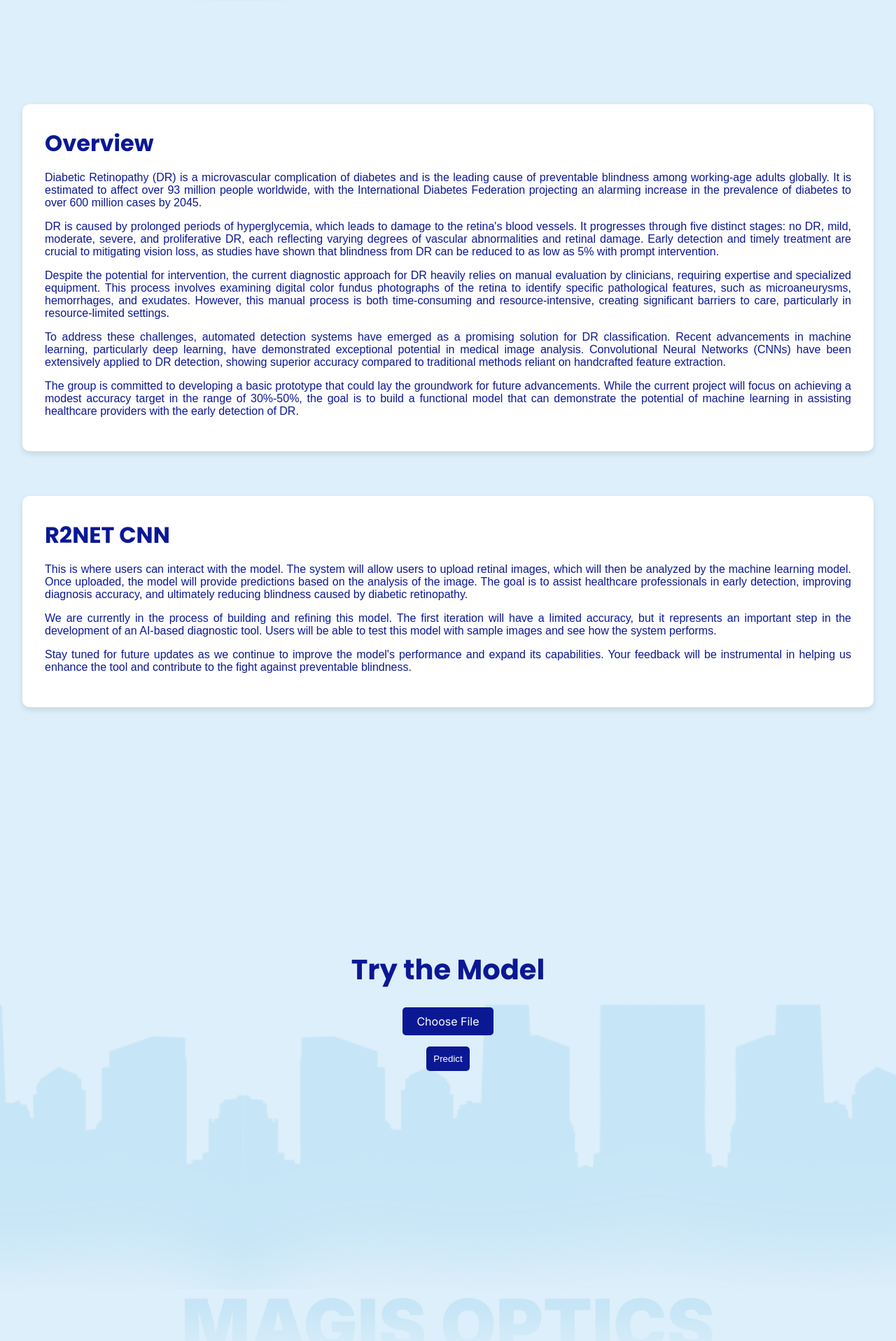
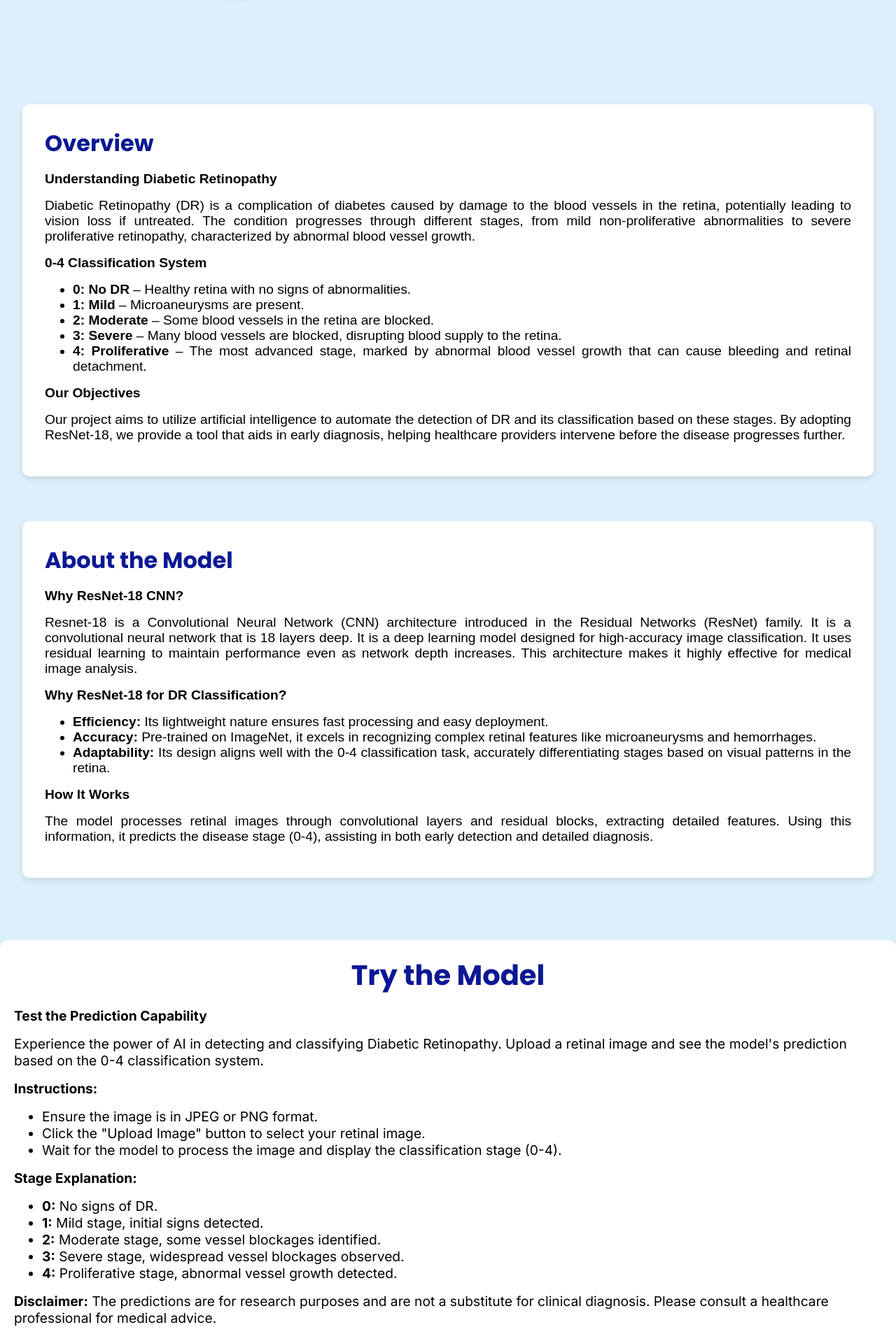
Before and after one commit to marybarbiebarrion/magisOptics, a Django app: page / in a window 1280 px wide. Shown: the part 759-2676 px from the top of the page at 70% size. Run offline with Django 5.2, Linux system fonts and the light colour scheme.

Commit message:
edited home

```diff
--- a/eagleOptics/drclassify/templates/drclassify/upload.html
+++ b/eagleOptics/drclassify/templates/drclassify/upload.html
@@ -63,7 +63,6 @@
     .overview-section {
         padding: 2rem;
         background-color: white;
-        color: var(--primary);
         font-family: Arial, sans-serif;
         border-radius: 10px;
         box-shadow: 0 4px 8px rgba(0, 0, 0, 0.1);
@@ -79,13 +78,17 @@
 
     .overview-section p {
         margin-bottom: 1rem;
-        font-size: 1rem;
+        font-size: 1.2rem;
+    }
+
+    .overview-section ul {
+        margin-bottom: 1rem;
+        font-size: 1.2rem;
     }
 
     .about-model-section {
         padding: 2rem;
         background-color: white;
-        color: var(--primary);
         font-family: Arial, sans-serif;
         border-radius: 10px;
         box-shadow: 0 4px 8px rgba(0, 0, 0, 0.1);
@@ -102,7 +105,12 @@
 
     .about-model-section p {
         margin-bottom: 1rem;
-        font-size: 1rem;
+        font-size: 1.2rem;
+    }
+
+    .about-model-section ul {
+        margin-bottom: 1rem;
+        font-size: 1.2rem;
     }
 
     .upload-section {
@@ -138,6 +146,16 @@
 
     .upload-section input[type="file"] {
         display: none;
+    }
+
+    .upload-section p {
+        margin-bottom: 1rem;
+        font-size: 1.2rem;
+    }
+
+    .upload-section ul {
+        margin-bottom: 1rem;
+        font-size: 1.2rem;
     }
 
     .custom-file-btn {
@@ -181,6 +199,21 @@
     .upload-section button:hover {
         background-color: var(--secondary);
     }
+
+    .white-container {
+    background-color: #ffffff;
+    padding: 20px;
+    border-radius: 10px;
+    box-shadow: 0 4px 6px rgba(0, 0, 0, 0.1);
+    margin: 20px auto;
+    text-align: left;
+    }
+
+    .center-title {
+    text-align: center;
+    margin-bottom: 20px;
+    }
+
 </style>
 {% endblock %}
 
@@ -194,44 +227,106 @@
     </div>
 </div>
 
+
+<!-- Overview Section -->
 <div id="overview" class="overview-section">
     <h2>Overview</h2>
-    <p>Diabetic Retinopathy (DR) is a microvascular complication of diabetes and is the leading cause of preventable blindness among working-age adults globally. It is estimated to affect over 93 million people worldwide, with the International Diabetes Federation projecting an alarming increase in the prevalence of diabetes to over 600 million cases by 2045.</p>
+    <p><strong>Understanding Diabetic Retinopathy</strong></p>
+    <p>
+        Diabetic Retinopathy (DR) is a complication of diabetes caused by damage to the blood vessels in the retina,
+        potentially leading to vision loss if untreated. The condition progresses through different stages, from mild
+        non-proliferative abnormalities to severe proliferative retinopathy, characterized by abnormal blood vessel growth.
+    </p>
 
-    <p>DR is caused by prolonged periods of hyperglycemia, which leads to damage to the retina's blood vessels. It progresses through five distinct stages: no DR, mild, moderate, severe, and proliferative DR, each reflecting varying degrees of vascular abnormalities and retinal damage. Early detection and timely treatment are crucial to mitigating vision loss, as studies have shown that blindness from DR can be reduced to as low as 5% with prompt intervention.</p>
+    <p><strong>0-4 Classification System</strong></p>
+    <ul>
+        <li><strong>0: No DR</strong> – Healthy retina with no signs of abnormalities.</li>
+        <li><strong>1: Mild</strong> – Microaneurysms are present.</li>
+        <li><strong>2: Moderate</strong> – Some blood vessels in the retina are blocked.</li>
+        <li><strong>3: Severe</strong> – Many blood vessels are blocked, disrupting blood supply to the retina.</li>
+        <li><strong>4: Proliferative</strong> – The most advanced stage, marked by abnormal blood vessel growth that can cause bleeding and retinal detachment.</li>
+    </ul>
 
-    <p>Despite the potential for intervention, the current diagnostic approach for DR heavily relies on manual evaluation by clinicians, requiring expertise and specialized equipment. This process involves examining digital color fundus photographs of the retina to identify specific pathological features, such as microaneurysms, hemorrhages, and exudates. However, this manual process is both time-consuming and resource-intensive, creating significant barriers to care, particularly in resource-limited settings.</p>
-
-    <p>To address these challenges, automated detection systems have emerged as a promising solution for DR classification. Recent advancements in machine learning, particularly deep learning, have demonstrated exceptional potential in medical image analysis. Convolutional Neural Networks (CNNs) have been extensively applied to DR detection, showing superior accuracy compared to traditional methods reliant on handcrafted feature extraction.</p>
-
-    <p>The group is committed to developing a basic prototype that could lay the groundwork for future advancements. While the current project will focus on achieving a modest accuracy target in the range of 30%-50%, the goal is to build a functional model that can demonstrate the potential of machine learning in assisting healthcare providers with the early detection of DR.</p>
+    <p></p>
+    <p><strong>Our Objectives</strong></p>
+    <p>
+        Our project aims to utilize artificial intelligence to automate the detection of DR and its classification based on
+        these stages. By adopting ResNet-18, we provide a tool that aids in early diagnosis, helping healthcare providers
+        intervene before the disease progresses further.
+    </p>
 </div>
 
+<!-- About Model Section -->
 <div id="about" class="about-model-section">
-    <h2>R2NET CNN</h2>
-    <p>This is where users can interact with the model. The system will allow users to upload retinal images, which will then be analyzed by the machine learning model. Once uploaded, the model will provide predictions based on the analysis of the image. The goal is to assist healthcare professionals in early detection, improving diagnosis accuracy, and ultimately reducing blindness caused by diabetic retinopathy.</p>
+    <h2>About the Model</h2>
+    <p><strong>Why ResNet-18 CNN?</strong></p>
+    <p></p>
+    <p>
+        Resnet-18 is a Convolutional Neural Network (CNN) architecture introduced in the Residual Networks (ResNet) family.
+        It is a convolutional neural network that is 18 layers deep. It is a deep learning model designed for high-accuracy image classification.
+        It uses residual learning to maintain performance even as network depth increases. This architecture makes it highly effective for medical image analysis.
+    </p>
 
-    <p>We are currently in the process of building and refining this model. The first iteration will have a limited accuracy, but it represents an important step in the development of an AI-based diagnostic tool. Users will be able to test this model with sample images and see how the system performs.</p>
-
-    <p>Stay tuned for future updates as we continue to improve the model's performance and expand its capabilities. Your feedback will be instrumental in helping us enhance the tool and contribute to the fight against preventable blindness.</p>
+    <p><strong>Why ResNet-18 for DR Classification?</strong></p>
+    <p></p>
+    <ul>
+        <li><strong>Efficiency:</strong> Its lightweight nature ensures fast processing and easy deployment.</li>
+        <li><strong>Accuracy:</strong> Pre-trained on ImageNet, it excels in recognizing complex retinal features like microaneurysms and hemorrhages.</li>
+        <li><strong>Adaptability:</strong> Its design aligns well with the 0-4 classification task, accurately differentiating stages based on visual patterns in the retina.</li>
+    </ul>
+    <p></p>
+    <p><strong>How It Works</strong></p>
+    <p></p>
+    <p>
+        The model processes retinal images through convolutional layers and residual blocks, extracting detailed features. Using
+        this information, it predicts the disease stage (0-4), assisting in both early detection and detailed diagnosis.
+    </p>
 </div>
 
+<!-- Upload Section -->
 <div id="upload" class="upload-section">
     <img id="building1" src="{% static 'img/buildings.png' %}" alt="Background Building" />
 
-    <h2>Try the Model</h2>
+    <div class="white-container">
+        <h2 class="center-title">Try the Model</h2>
+        <p></p>
+        <p><strong>Test the Prediction Capability</strong></p>
+
+        <p>
+            Experience the power of AI in detecting and classifying Diabetic Retinopathy. Upload a retinal image and see the model's
+            prediction based on the 0-4 classification system.
+        </p>
+        <p></p>
+        <p><strong>Instructions:</strong></p>
+        <ul>
+            <li>Ensure the image is in JPEG or PNG format.</li>
+            <li>Click the "Upload Image" button to select your retinal image.</li>
+            <li>Wait for the model to process the image and display the classification stage (0-4).</li>
+        </ul>
+
+        <p></p>
+        <p><strong>Stage Explanation:</strong></p>
+        <ul>
+            <li><strong>0:</strong> No signs of DR.</li>
+            <li><strong>1:</strong> Mild stage, initial signs detected.</li>
+            <li><strong>2:</strong> Moderate stage, some vessel blockages identified.</li>
+            <li><strong>3:</strong> Severe stage, widespread vessel blockages observed.</li>
+            <li><strong>4:</strong> Proliferative stage, abnormal vessel growth detected.</li>
+        </ul>
+
+        <p></p>
+        <p><strong>Disclaimer:</strong> The predictions are for research purposes and are not a substitute for clinical diagnosis.
+            Please consult a healthcare professional for medical advice.</p>
+    </div>
+
     <form method="POST" enctype="multipart/form-data" action="{% url 'image_upload' %}">
         {% csrf_token %}
-
         <div class="file-name-container">
             <label for="file-upload" class="custom-file-btn">Choose File</label>
             <input type="file" name="image" id="file-upload" onchange="updateFileNameAndPreview()">
-
             <div id="file-name-display" class="file-name"></div>
         </div>
-
         <img id="image-preview" class="image-preview" style="display: none;" />
-
         <button class="button primary filled" type="submit">Predict</button>
     </form>
 </div>
```
